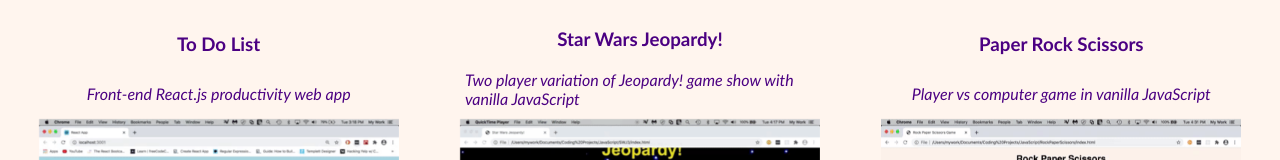
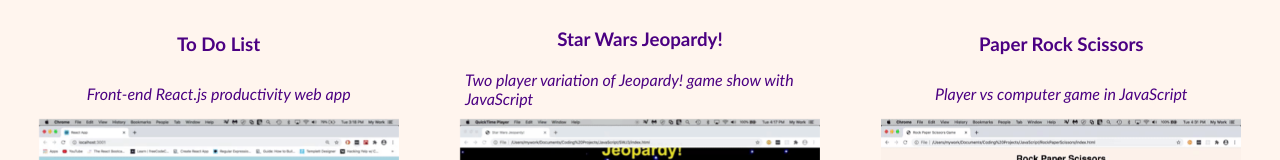
Before and after one commit to CCBaxter84/portfolio2, a React (Create React App) app: page / in a window 1280 px wide. Shown: the part 995-1155 px from the top of the page. Built offline with nearby package versions, Linux system fonts and the light colour scheme.

Commit message:
Removed vanilla from descriptions

```diff
--- a/src/components/AppsContainer.js
+++ b/src/components/AppsContainer.js
@@ -42,12 +42,12 @@
         <AppTileCard
           app={starWarsJeopardy}
           title='Star Wars Jeopardy!'
-          desc='Two player variation of Jeopardy! game show with vanilla JavaScript'
+          desc='Two player variation of Jeopardy! game show with JavaScript'
           tools={['JavaScript', 'HTML', 'CSS']}/>
         <AppTileCard
           app={rockPaperScissors}
           title='Paper Rock Scissors'
-          desc='Player vs computer game in vanilla JavaScript'
+          desc='Player vs computer game in JavaScript'
           tools={['JavaScript', 'HTML', 'CSS']}/>
       </section>
   </main>
```
